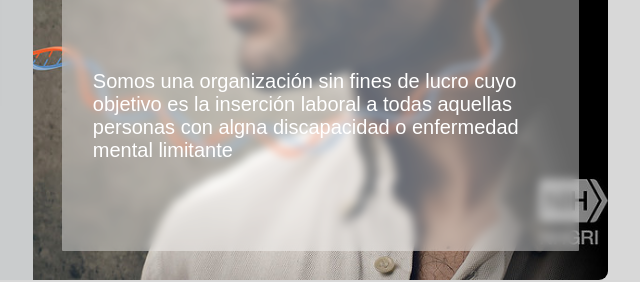
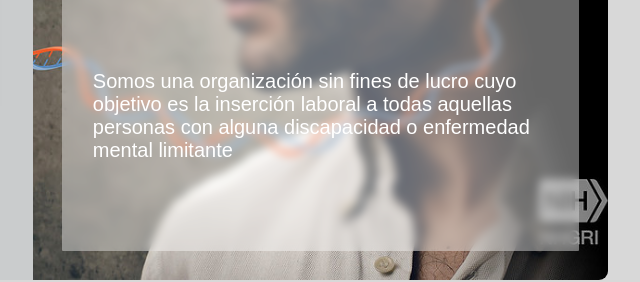
Before and after one commit to EstrellaPoot-Ksquare/maqueta, a plain HTML site: page index.html in a window 1280 px wide. Shown: the part 479-761 px from the top of the page, 607-1247 px from the left. Drawn offline with nearby package versions, Linux system fonts and the light colour scheme.

Commit message:
commit para actualizar

```diff
--- a/index.html
+++ b/index.html
@@ -55,7 +55,7 @@
           <div class="card-background"></div>
           <div class="card-content">
             <p>
-              Somos una organización sin fines de lucro cuyo objetivo es la inserción laboral a todas aquellas personas con algna discapacidad o enfermedad mental limitante
+              Somos una organización sin fines de lucro cuyo objetivo es la inserción laboral a todas aquellas personas con alguna discapacidad o enfermedad mental limitante
             </p>
             <div class="card-data-container">
               <div id="card-data">
```
